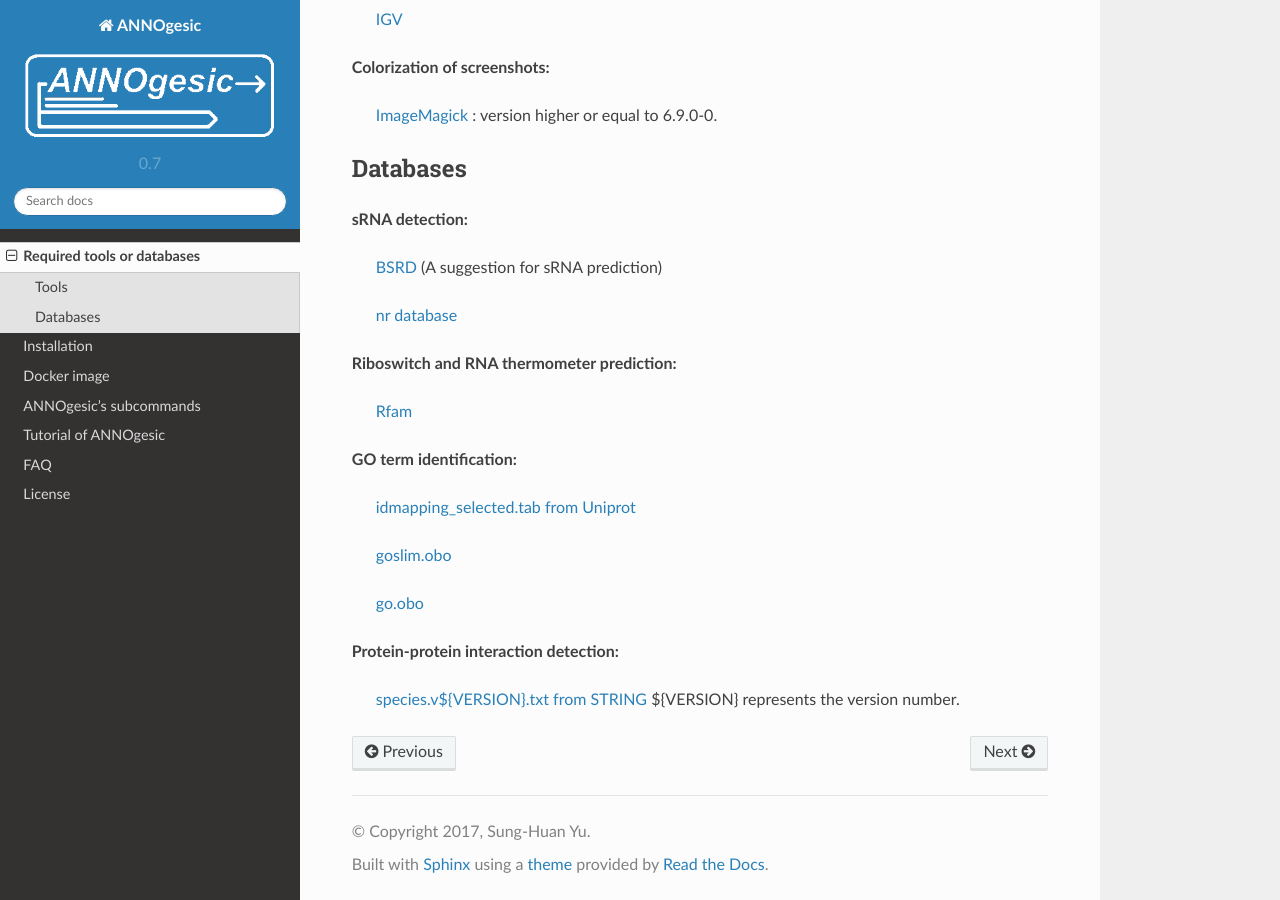
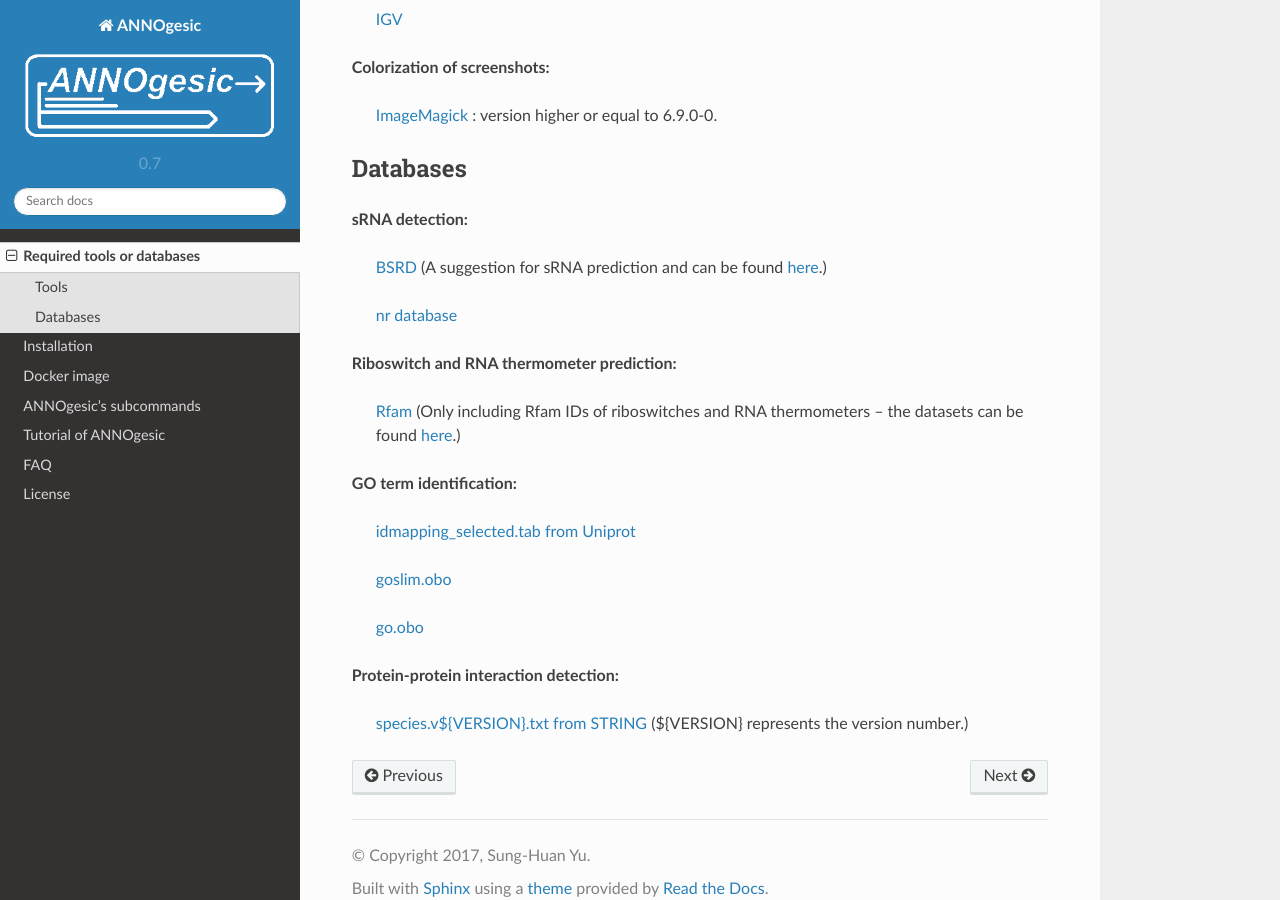
Before and after one commit to Sung-Huan/ANNOgesic, a Sphinx documentation site: the page built from docs/source/required.rst, in a window 1280 px wide and 900 px high, scrolled down 2393 px. Built offline with Sphinx 7.4.7 and the Read the Docs theme 2.0.0, drawn with Linux system fonts in a browser that asks for light colours; pages that are not in the unit, such as notebooks, are missing from menus.

Commit message:
rephrase requirement

```diff
--- a/docs/source/required.rst
+++ b/docs/source/required.rst
@@ -105,13 +105,13 @@ Databases
 
 **sRNA detection:**
 
-	`BSRD <http://www.bac-srna.org/BSRD/index.jsp>`_ (A suggestion for sRNA prediction)
+	`BSRD <http://www.bac-srna.org/BSRD/index.jsp>`_ (A suggestion for sRNA prediction and can be found `here <https://github.com/Sung-Huan/ANNOgesic/tree/master/database>`_.)
 
 	`nr database <ftp://ftp.ncbi.nih.gov/blast/db/FASTA/>`_
 
 **Riboswitch and RNA thermometer prediction:**
 
-	`Rfam <http://rfam.xfam.org/>`_
+	`Rfam <http://rfam.xfam.org/>`_ (Only including Rfam IDs of riboswitches and RNA thermometers -- the datasets can be found `here <https://github.com/Sung-Huan/ANNOgesic/tree/master/database>`_.)
 
 **GO term identification:**
 
@@ -123,4 +123,4 @@ Databases
 
 **Protein-protein interaction detection:**
 
-	`species.v${VERSION}.txt from STRING <http://string-db.org/cgi/download.pl>`_ ${VERSION} represents the version number.
+	`species.v${VERSION}.txt from STRING <http://string-db.org/cgi/download.pl>`_ (${VERSION} represents the version number.)
```
